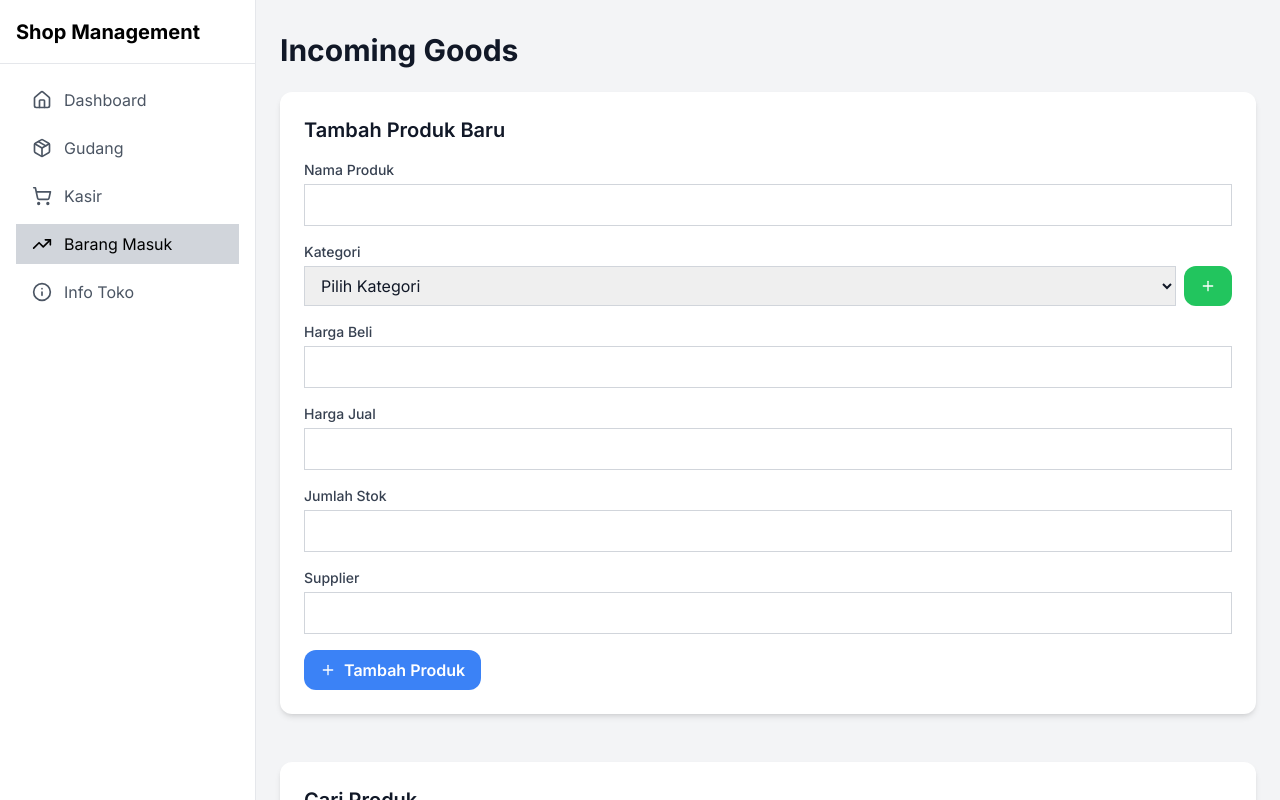
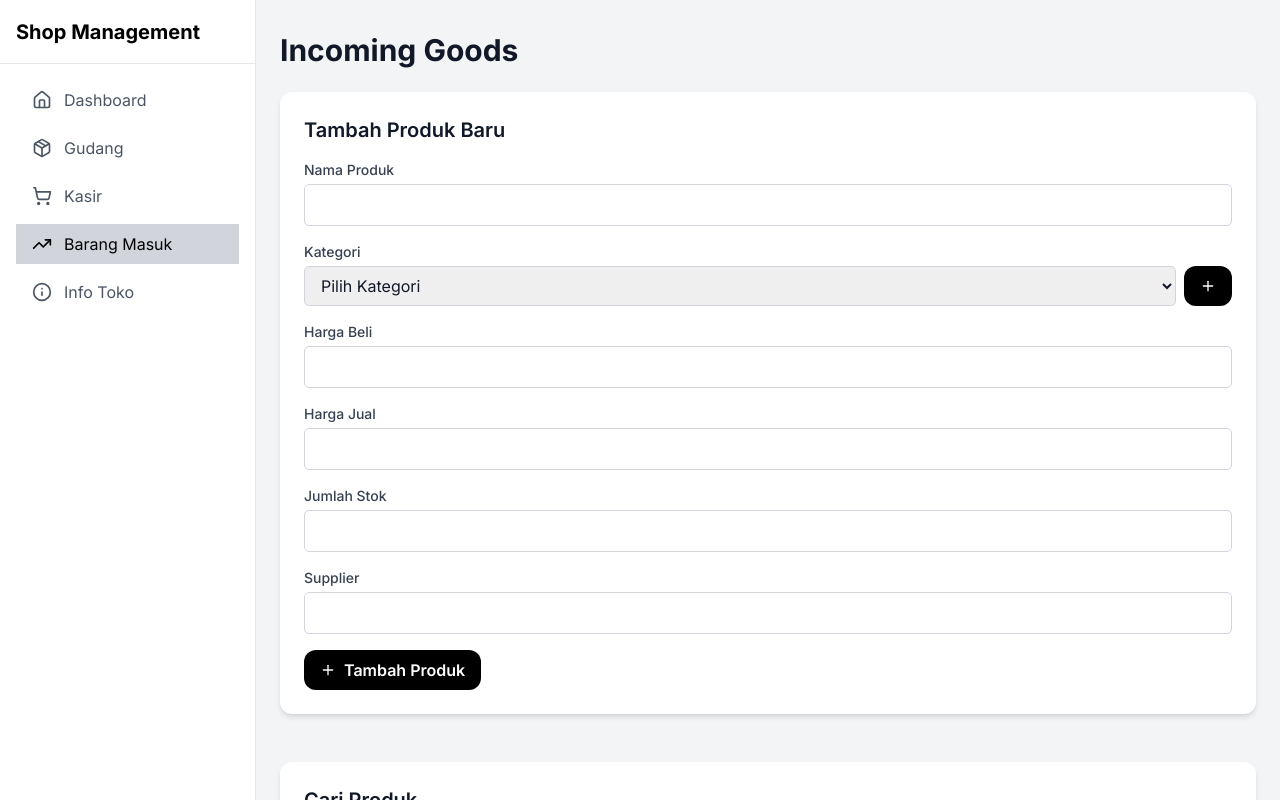
Before and after one commit to aryacaesars/saas, a Next.js app: page /incoming in a window 1280 px wide. Built offline with nearby package versions, Linux system fonts and the light colour scheme.

Commit message:
update globals.css and sidebar

```diff
--- a/app/globals.css
+++ b/app/globals.css
@@ -33,19 +33,19 @@
   }
 
   .btn-primary {
-    @apply bg-blue-500 hover:bg-blue-600;
+    @apply bg-black hover:bg-gray-900;
   }
 
   .btn-secondary {
-    @apply bg-green-500 hover:bg-green-600;
+    @apply bg-black hover:bg-gray-900;
   }
 
   .btn-accent {
-    @apply bg-yellow-500 hover:bg-yellow-600;
+    @apply bg-black hover:bg-gray-900;
   }
 
   .btn-danger {
-    @apply bg-red-500 hover:bg-red-600;
+    @apply bg-red-600 hover:bg-red-700;
   }
 
   .card {
@@ -53,7 +53,7 @@
   }
 
   .input {
-    @apply w-full px-3 py-2 border border-gray-300 rounded-md focus:outline-none focus:ring-2 focus:ring-blue-500;
+    @apply w-full px-3 py-2 border border-gray-300 rounded-[5px] focus:outline-none focus:ring-2 focus:ring-blue-500;
   }
 
   .label {
--- a/components/Sidebar.js
+++ b/components/Sidebar.js
@@ -63,7 +63,7 @@ export default function Sidebar() {
                   className={`
                     flex items-center px-4 py-2 rounded-lg
                     transition-colors duration-200
-                    ${pathname === item.href ? "bg-gray-300 rounded-[7px] text-black" : "text-gray-600 hover:bg-gray-100"}
+                    ${pathname === item.href ? "bg-gray-300 rounded-[10px] text-black" : "text-gray-600 hover:bg-gray-100"}
                   `}
                   onClick={() => {
                     if (window.innerWidth < 768) {
```
